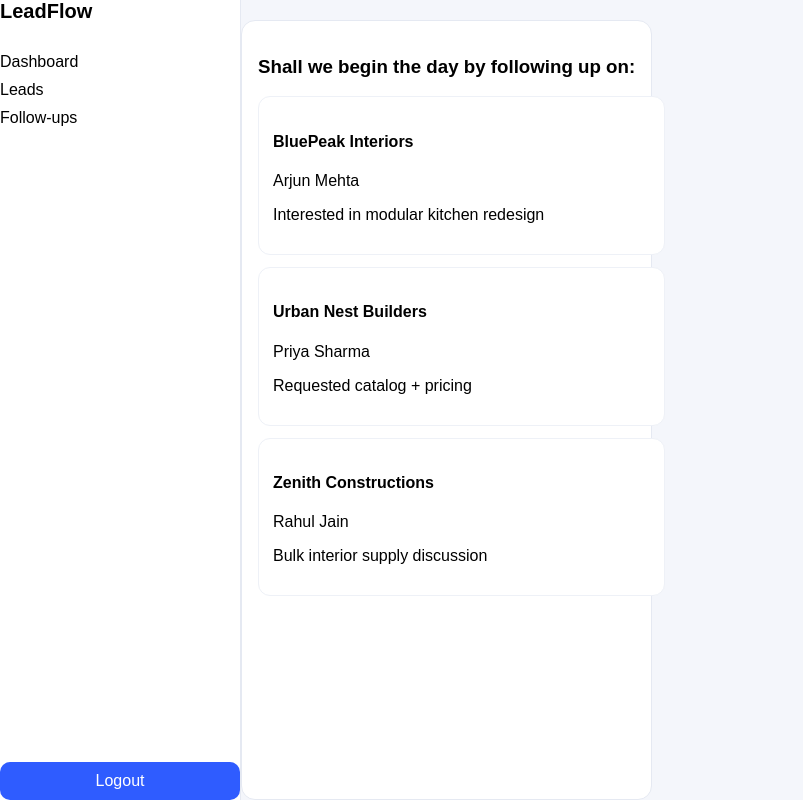
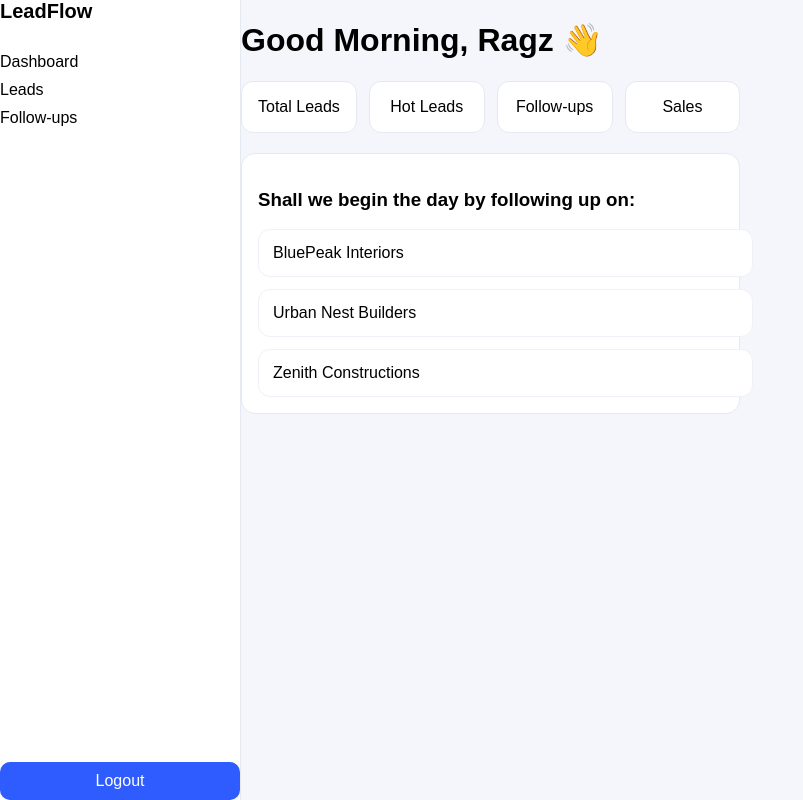
Before and after one commit to stirr3dz3phyr-ship-it/LeadFlow-WarMachine, a React (Vite) app: page / in a window 1280 px wide. Shown: the whole page, without its empty margins (0-803 px from the left). Built offline with nearby package versions, Linux system fonts and the light colour scheme.

Commit message:
Update App.jsx

```diff
--- a/src/App.jsx
+++ b/src/App.jsx
@@ -1,6 +1,3 @@
-import React from "react";
-import "./styles.css";
-
 export default function App() {
   const username = "Ragz";
 
@@ -20,36 +17,33 @@ export default function App() {
         <div className="logout">Logout</div>
       </aside>
 
-      {/* MAIN */}
-{/* FOLLOW UPS TEST */}
-{/* FOLLOW UPS */}
-<div className="workspace">
+      {/* MAIN (THIS IS REQUIRED) */}
+      <main className="main">
 
-  <h3>Shall we begin the day by following up on:</h3>
+        <h1>Good Morning, {username} 👋</h1>
 
-  <div className="followup-list">
+        <div className="kpi-strip">
+          <div className="kpi-card">Total Leads</div>
+          <div className="kpi-card">Hot Leads</div>
+          <div className="kpi-card">Follow-ups</div>
+          <div className="kpi-card">Sales</div>
+        </div>
 
-    <div className="lead-card">
-      <h4>BluePeak Interiors</h4>
-      <p>Arjun Mehta</p>
-      <p>Interested in modular kitchen redesign</p>
-    </div>
+        <div className="workspace">
 
-    <div className="lead-card">
-      <h4>Urban Nest Builders</h4>
-      <p>Priya Sharma</p>
-      <p>Requested catalog + pricing</p>
-    </div>
+          <h3>Shall we begin the day by following up on:</h3>
 
-    <div className="lead-card">
-      <h4>Zenith Constructions</h4>
-      <p>Rahul Jain</p>
-      <p>Bulk interior supply discussion</p>
-    </div>
+          <div className="followup-list">
 
-  </div>
+            <div className="lead-card">BluePeak Interiors</div>
+            <div className="lead-card">Urban Nest Builders</div>
+            <div className="lead-card">Zenith Constructions</div>
 
-</div>
+          </div>
+
+        </div>
+
+      </main>
 
     </div>
   );
```
